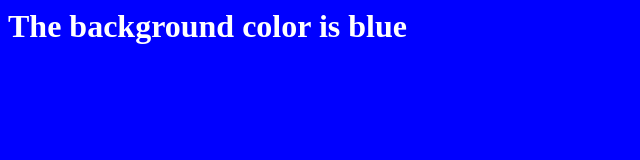
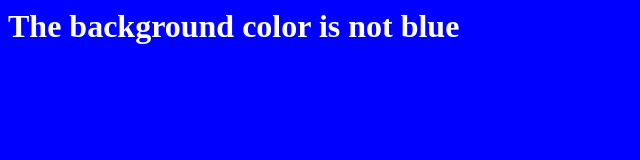
Before and after one commit to Kusuma-Emandi/Git_tutorial, a plain HTML site: page index.html in a window 1280 px wide. Shown: the whole page, without its empty margins (0-640 px from the left). Drawn offline with Linux system fonts and the light colour scheme.

Commit message:
First commit

```diff
--- a/index.html
+++ b/index.html
@@ -6,6 +6,6 @@
 </style>
 </head>
 <body>
-<p> <h1> The background color is blue </h1> </p>
+<p> <h1> The background color is not blue </h1> </p>
 </body>
 </html>
```
